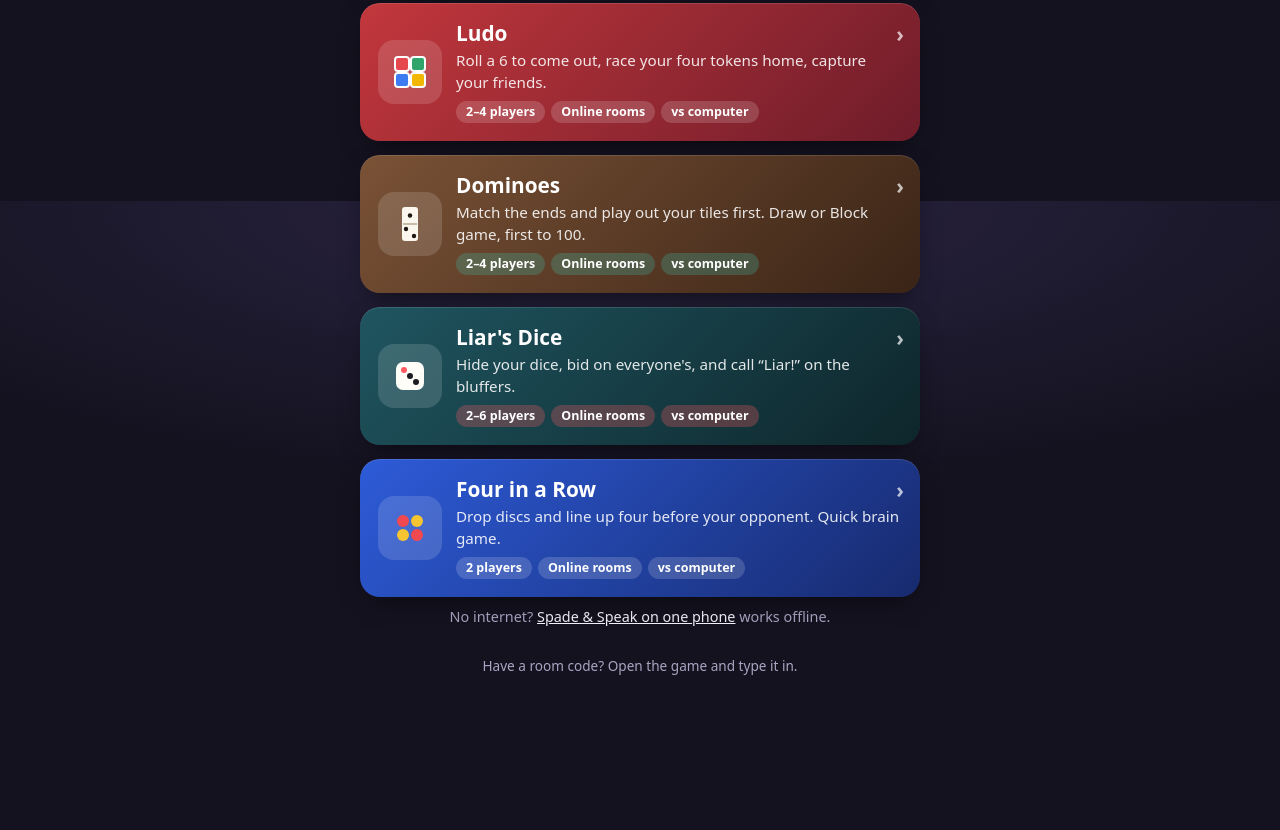
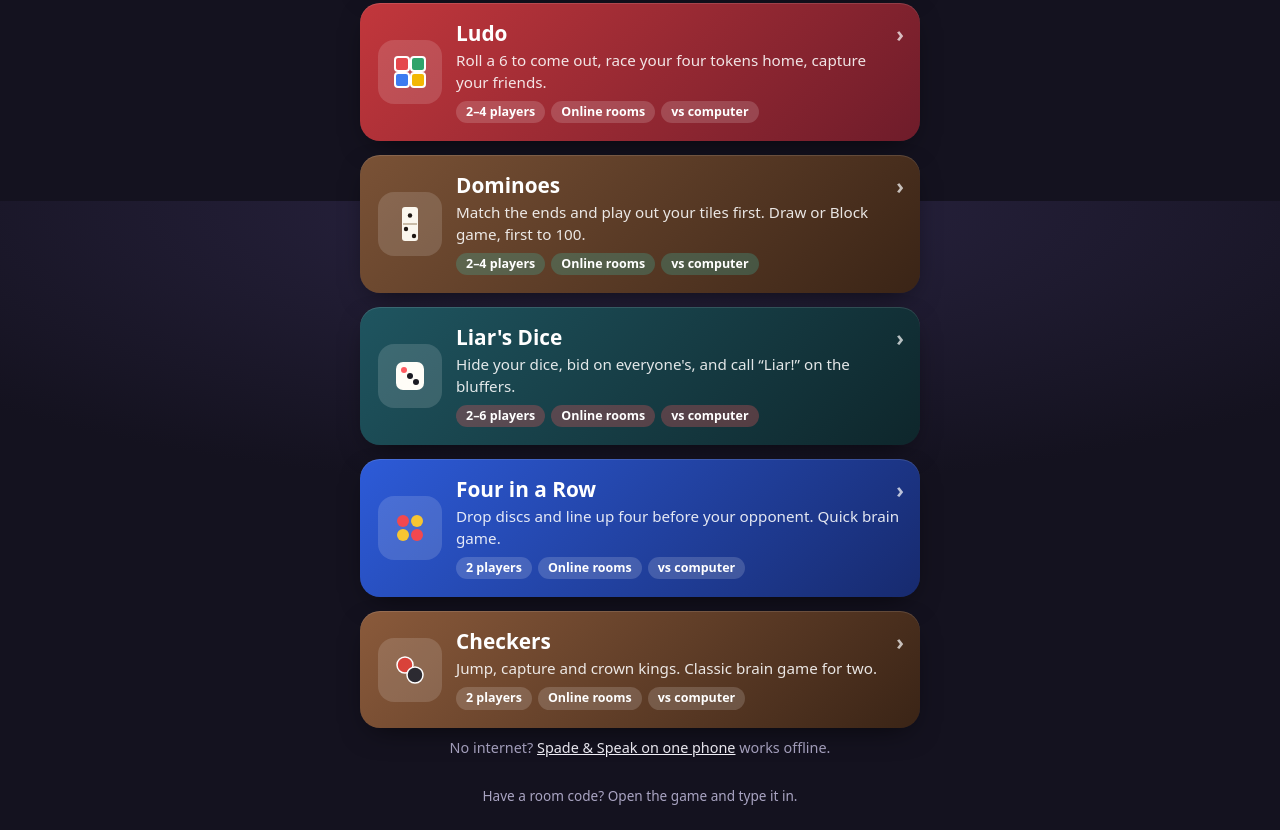
Before and after one commit to libyan11/libyan11.github.io, a plain HTML site: page index.html in a window 1280 px wide. Shown: the part 599-1429 px from the top of the page. Before the commit the page ends 1299 px from the top, so only its background shows below. Drawn offline with Linux system fonts and the light colour scheme.

Commit message:
Add Checkers to the Game Night hub
Co-Authored-By: Claude Opus 5.5 <noreply@anthropic.com>

```diff
--- a/index.html
+++ b/index.html
@@ -4,7 +4,7 @@
 <meta charset="utf-8">
 <meta name="viewport" content="width=device-width, initial-scale=1, viewport-fit=cover">
 <title>Game Night</title>
-<meta name="description" content="Free party and card games to play with friends on your phones: Spade & Speak, President & Peasant, Grand Tour Tycoon, Ludo, Dominoes, Liar's Dice and Four in a Row. No accounts, no downloads.">
+<meta name="description" content="Free party and card games to play with friends on your phones: Spade & Speak, President & Peasant, Grand Tour Tycoon, Ludo, Dominoes, Liar's Dice, Four in a Row and Checkers. No accounts, no downloads.">
 <meta property="og:title" content="Game Night">
 <meta property="og:description" content="Pick a game and play with friends on your phones. No accounts, no downloads.">
 <meta property="og:type" content="website">
@@ -66,6 +66,7 @@ header p { margin: 6px 0 0; color: var(--muted); }
 .liars { --c1: #1F5560; --c2: #0E262B; }
 .liars .chips span { background: rgba(255,90,95,.28); }
 .four { --c1: #2D5BD8; --c2: #172A6E; }
+.checkers { --c1: #8A5A3B; --c2: #3A2416; }
 /* the game an old link came from */
 .game.came { outline: 3px solid var(--gold); outline-offset: 3px; }
 .came-note { display: none; margin: 0 0 14px; padding: 12px 14px; border-radius: 14px; background: var(--bg-2); border: 1px solid var(--line); font-size: .95rem; }
@@ -155,6 +156,15 @@ footer { margin-top: 28px; text-align: center; color: var(--muted); font-size: .
       </div>
       <span class="go" aria-hidden="true">›</span>
     </a>
+    <a class="game checkers" data-game="checkers" href="/checkers/">
+      <span class="emblem"><svg viewBox="0 0 40 40" aria-hidden="true"><circle cx="15" cy="15" r="8" fill="#D9423A" stroke="#fff" stroke-width="1.5"/><circle cx="25" cy="25" r="8" fill="#2C2A31" stroke="#fff" stroke-width="1.5"/></svg></span>
+      <div>
+        <h2>Checkers</h2>
+        <p>Jump, capture and crown kings. Classic brain game for two.</p>
+        <span class="chips"><span>2 players</span><span>Online rooms</span><span>vs computer</span></span>
+      </div>
+      <span class="go" aria-hidden="true">›</span>
+    </a>
   </nav>
 
   <p class="extra">No internet? <a href="/spade-and-speak/play/">Spade &amp; Speak on one phone</a> works offline.</p>
```
